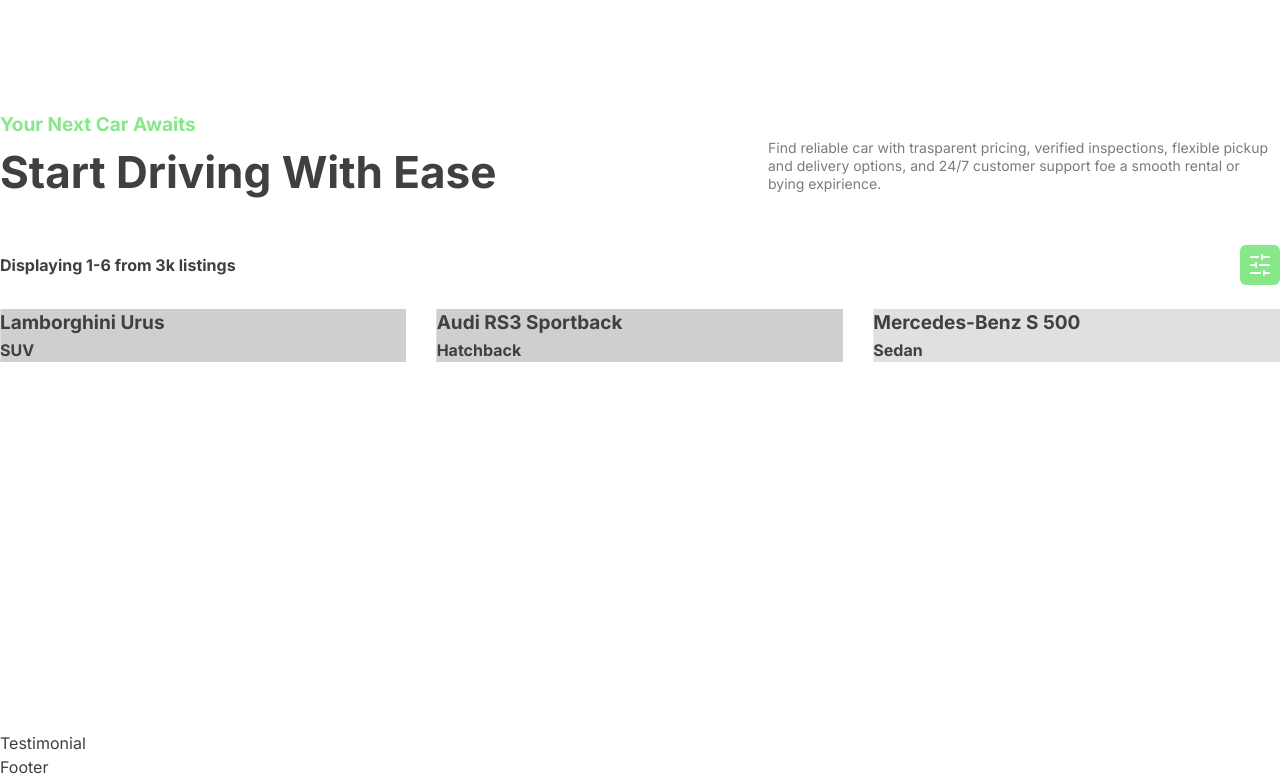
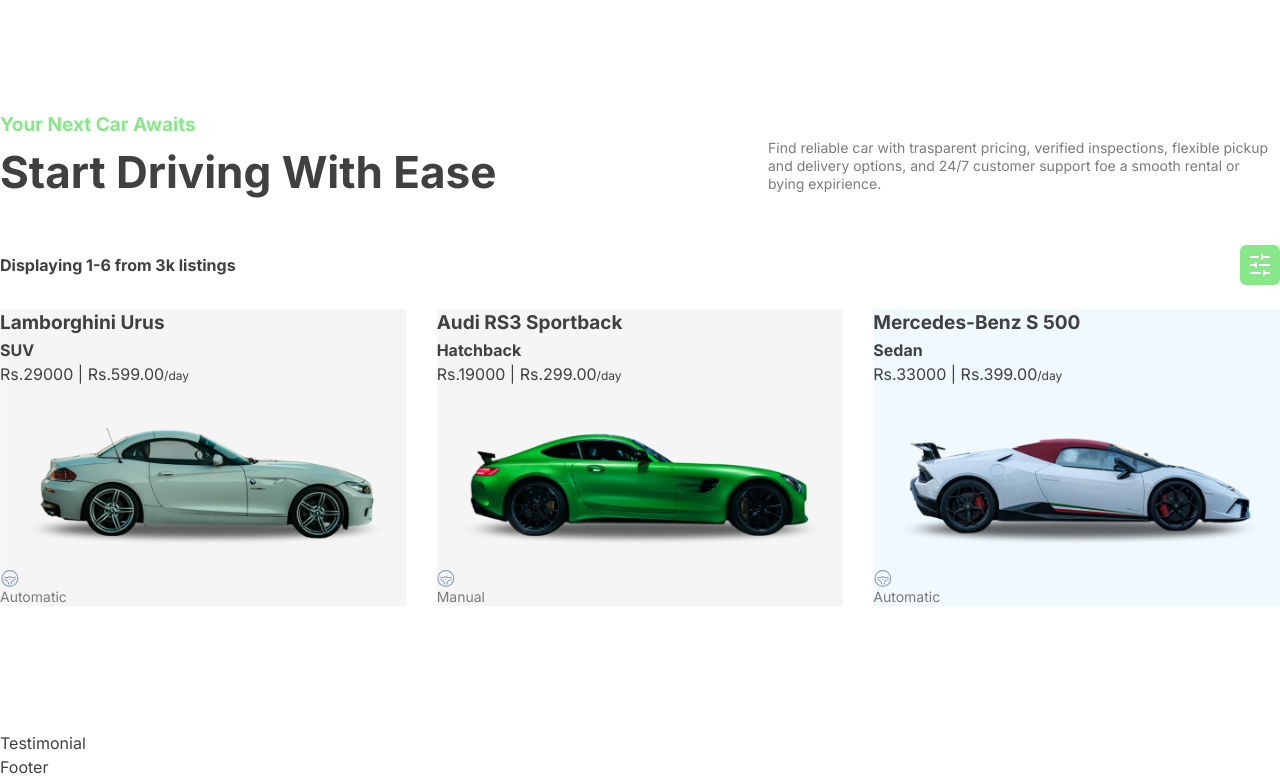
Before and after one commit to chanchala0112/Car-Rental-App, a React (Vite) app in the folder client/: page / in a window 1280 px wide. Shown: the part 1638-2417 px from the top of the page. Built offline with nearby package versions, Linux system fonts and the light colour scheme.

Commit message:
add item

```diff
--- a/client/src/assets/data.js
+++ b/client/src/assets/data.js
@@ -169,7 +169,7 @@
         "description": "Two-door sport coupe with sharp handling, responsive turbocharged engine, and a driver focused cockpit. Suited for spirited drives and short trips with premium materials and modern connectivity.",
         "address": "789 Park Lane, New York, USA",
         "city": "Colombo",
-        "country": "USA",
+        "country": "Sri Lanka",
         "bodyType": "Coupe",
         "price":{
           "rent": 299,
@@ -196,7 +196,7 @@
         "description": "Mid-size SUV with robust chassis, elevated ride height, and all-wheel capability. Practical interior, large cargo area, and modern driver aids for family trips and mixed road conditions.",
         "address": "301 Sunset Boulevard, Los Angeles, USA",
         "city": "Matale",
-        "country": "USA",
+        "country": "Sri Lanka",
         "bodyType": "SUV",
         "price":{
          "rent": 599,
@@ -223,7 +223,7 @@
         "description": "Compact hatchback built for efficient city driving, easy parking, and low running costs. Agile steering and good fuel economy with practical cargo flexibility.",
         "address": "900 Bay Street, Toronto, Canada",
         "city": "Ratnapura",
-        "country": "Canada",
+        "country": "Sri Lanka",
         "bodyType": "Hatchback",
         "price":{
           "rent": 299,
@@ -250,7 +250,7 @@
         "description": "Four-door executive sedan focused on comfort and refinement. Smooth ride, spacious rear seating, advanced safety features, and premium cabin materials for long-distance comfort.",
         "address": "29 Alexanderplatz, Berlin, Germany",
         "city": "Matara",
-        "country": "Germany",
+        "country": "Sri Lanka",
         "bodyType": "Sedan",
          "price":{
            "rent": 399,
@@ -277,7 +277,7 @@
     "description": "All-electric performance sedan offering instant torque, precise handling, and luxurious cabin comfort. Ideal for buyers seeking EV performance without sacrificing refinement.",
     "address": "1 Palm Jumeirah, Abu Dhabi, UAE",
     "city": "Kandy",
-    "country": "UAE",
+    "country": "Sri Lanka",
     "bodyType": "Sedan",
     "price":{
       "rent": 499,
@@ -304,7 +304,7 @@
     "description": "Convertible with a refined chassis and retractable top for open-air driving. Comfortable seating for four, responsive handling, and modern infotainment for weekend drives.",
     "address": "1 Palm Jumeirah, Abu Dhabi, UAE",
     "city": "Galle",
-    "country": "USA",
+    "country": "Sri Lanka",
     "bodyType": "Convertible",
      "price":{
       "rent": 499,
@@ -332,7 +332,7 @@
     "description": "Utility cargo van designed for trades and deliveries. Large load area, durable interior surfaces, practical access points, and reliable mechanicals for daily work.",
     "address": "88 Willow Lane, Edinburgh, UK",
     "city": "Matale",
-    "country": "UK",
+    "country": "Sri Lanka",
     "bodyType": "Van",
     "price":{
       "rent": 199,
@@ -361,7 +361,7 @@
     "description": "High-revving V10 supercar with razor-sharp handling, lightweight chassis, and premium sporty interior. Built for high-performance driving and track-capable bursts on demand.",
     "address": "10 King's Road, London, UK",
     "city": "Mannar",
-    "country": "UK",
+    "country": "Sri Lanka",
     "bodyType": "Coupe",
     "price":{
       "rent": 1200,
@@ -388,7 +388,7 @@
     "description": "Mid-engine V8 supercar delivering blistering acceleration and sublime handling. Driver-focused cockpit with premium materials and race-bred technology for an exhilarating experience.",
     "address": "10 Avenue Princesse Grace, Monaco",
     "city": "Nuwara Eliya",
-    "country": "Monaco",
+    "country": "Sri Lanka",
     "bodyType": "Coupe",
     "price":{
       "rent": 1400,
@@ -415,8 +415,8 @@
     "title": "McLaren 720S",
     "description": "Lightweight carbon-fiber supercar with a twin-turbo V8, blistering acceleration, and razor-sharp handling. Designed for both road and occasional track use with driver-focused ergonomics.",
     "address": "22 Via dei Condotti, Rome, Italy",
-    "city": "Rome",
-    "country": "Anuradhapura",
+    "city": "Anuradhapura",
+    "country":"Sri Lanka",
     "bodyType": "Coupe",
     "price":{
       "rent": 1300,
@@ -443,7 +443,7 @@
     "description": "Grand tourer combining refined luxury with potent V8/V12 performance. Smooth long-distance cruising, handcrafted interior, and advanced stability for comfortable high-speed touring.",
     "address": "5 Piccadilly, London, UK",
     "city": "Kurunegala",
-    "country": "UK",
+    "country": "Sri Lanka",
     "bodyType": "Grand Tourer",
     "price":{
       "rent": 650,
--- a/client/src/components/FeaturedCars.jsx
+++ b/client/src/components/FeaturedCars.jsx
@@ -14,10 +14,10 @@
 
 const FeaturedCars = () => {
 
-  const [featured, setFeatured] = useState([])
+  const [featured, setFeatured] = useState([]);
 
   useEffect(()=>{
-    const data = dummyCars.filter((car) => cities.includes(car.city))
+    const data = dummyCars.filter((car) => cities.includes(car.city));
     setFeatured(data);
   }, [dummyCars]);
   return (
--- a/client/src/components/Item.jsx
+++ b/client/src/components/Item.jsx
@@ -1,5 +1,5 @@
 import React from 'react'
-import {assets} from '../assets/data'
+import { assets } from '../assets/data'
 import { useNavigate } from 'react-router-dom'
 
 const Item = ({car}) => {
@@ -7,19 +7,35 @@
     const navigate = useNavigate()
 
     // colors to cycle through
-    const colors = ["#f5f5f5", "#e0e0e0", "#cfcfcf"];
+    const colors = ["#f5f5f5", "#f0f9fd", "#fcf6ed"];
     //Compute an index from Product._id parseInt fallback to 0 for safety
-    const bgColor = colors[parseInt(car._id?.slice(-4) || "0", 15) % colors.length]
+    const bgColor = colors[parseInt(car._id?.slice(-4) || "0", 16) % colors.length]
   return (
     <div onClick={() => {navigate("/listing/" +car._id); scrollTo(0,0)}}
-        className=""
-        style={{backgroundColor: bgColor}}
+      className=""
+      style={{backgroundColor: bgColor}}
     >
         <h4>{car.title}</h4>
         <div>
             <h5>{car.bodyType}</h5>
+            <div>
+              {currency}{car.price.sale} | {currency}{car.price.rent}.00
+              <span className="text-xs">/day</span>
+            </div>
+        </div>
+        {/*Image*/}
+        <div className="relative py-6 ">
+        <img src={car.images[0]} alt={car.title} />
+        </div>
+        {/*Info*/}
+        <div>
+          <p>
+            <img src={assets.transmission} alt="" width={19} />
+            {car.specs.transmission}
+          </p>
         </div>
     </div>
+
   )
 }
 
```
Also changed, not shown: 1 other file (tests, documents, lock files or other folders).
